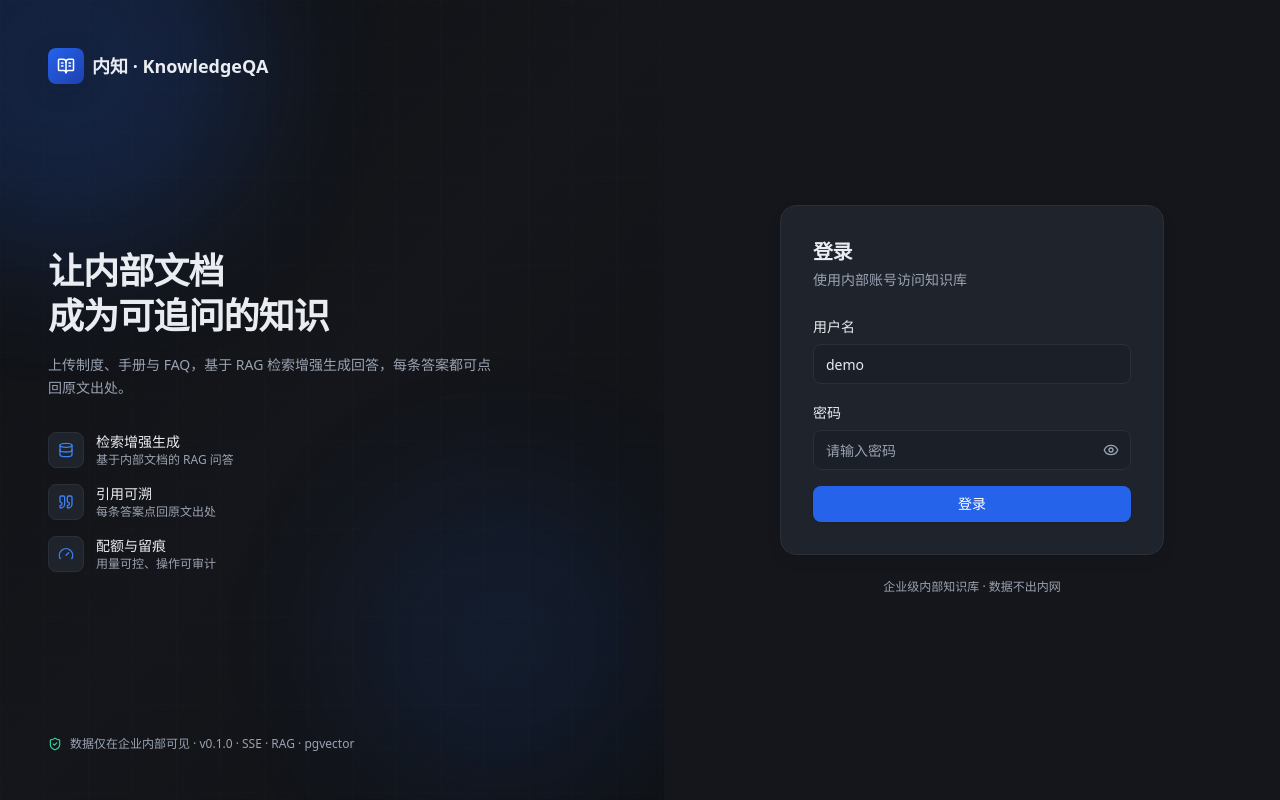
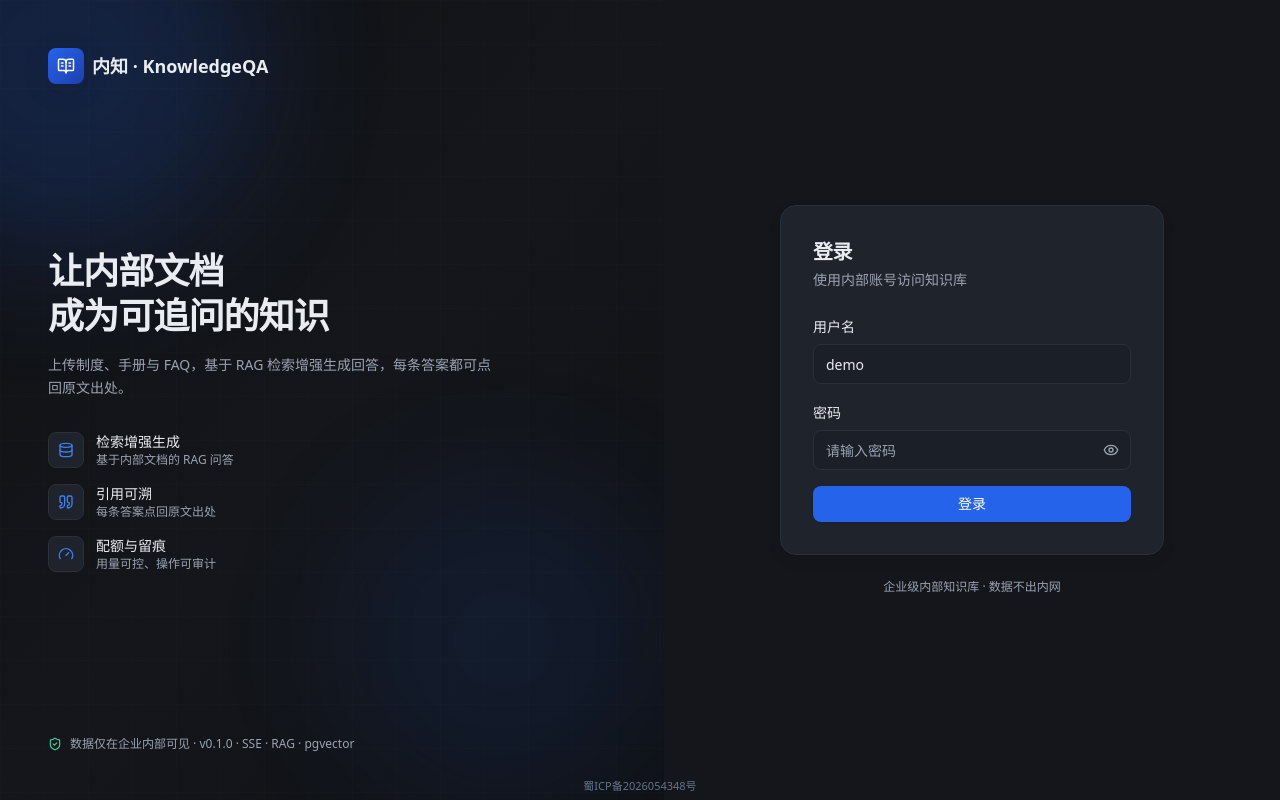
Before and after one commit to o-guotao/KnowledgeQA, a React (Vite) app in the folder frontend/: page /login in a window 1280 px wide. Built offline with nearby package versions, Linux system fonts and the light colour scheme; no server answers.

Commit message:
feat: 全站底部悬挂 ICP 备案号（蜀ICP备2026054348号，链接至工信部备案官网）
- 新增 IcpFooter 组件（App 根部挂载一次，全站生效）
- 备案号支持 VITE_ICP_NUMBER 构建期覆盖，置空则不展示

```diff
--- a/frontend/src/App.tsx
+++ b/frontend/src/App.tsx
@@ -1,6 +1,7 @@
 import { BrowserRouter, Navigate, Route, Routes } from "react-router-dom";
 
 import { AuthProvider, useAuth } from "./auth/AuthContext";
+import { IcpFooter } from "./components/IcpFooter";
 import { AdminPage } from "./pages/AdminPage";
 import { ChangelogPage } from "./pages/ChangelogPage";
 import { ChatPage } from "./pages/ChatPage";
@@ -37,6 +38,7 @@ export default function App() {
           <Route path="/changelog" element={<RequireAuth><ChangelogPage /></RequireAuth>} />
           <Route path="*" element={<Navigate to="/" replace />} />
         </Routes>
+        <IcpFooter />
       </BrowserRouter>
     </AuthProvider>
   );
--- /dev/null
+++ b/frontend/src/components/IcpFooter.tsx
@@ -0,0 +1,20 @@
+/** ICP 备案页脚（合规要求）：全站底部居中展示，链接至工信部备案官网。
+ * 备案号默认读取 VITE_ICP_NUMBER（构建期注入），缺省用内置值；置空字符串则不展示。
+ */
+const ICP_NUMBER: string = import.meta.env.VITE_ICP_NUMBER ?? "蜀ICP备2026054348号";
+
+export function IcpFooter() {
+  if (!ICP_NUMBER) return null;
+  return (
+    <footer className="pointer-events-none fixed inset-x-0 bottom-1 z-10 text-center">
+      <a
+        href="https://beian.miit.gov.cn/"
+        target="_blank"
+        rel="noreferrer"
+        className="pointer-events-auto text-[11px] text-slate-500 transition-colors hover:text-brand-light"
+      >
+        {ICP_NUMBER}
+      </a>
+    </footer>
+  );
+}
```
